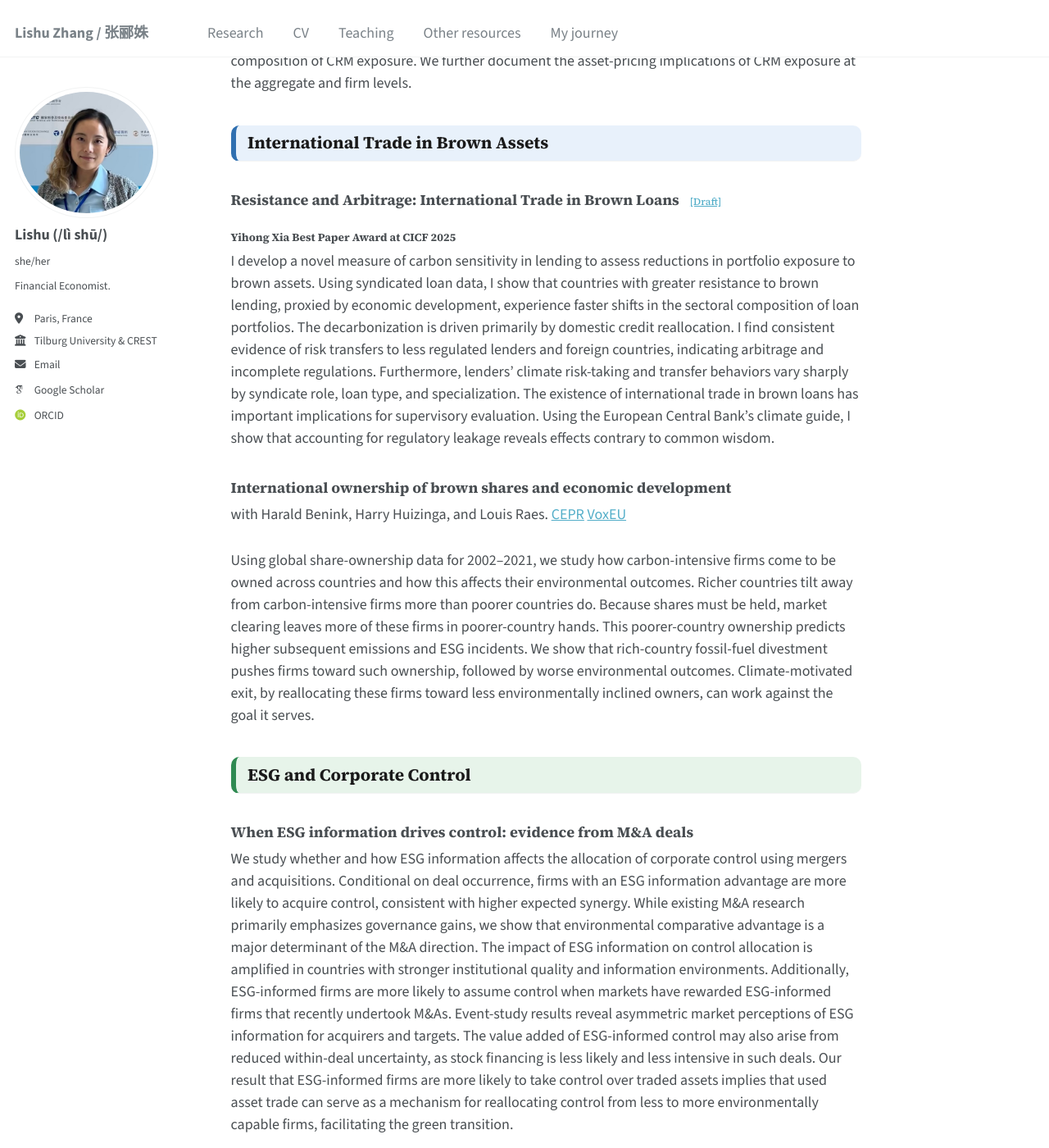
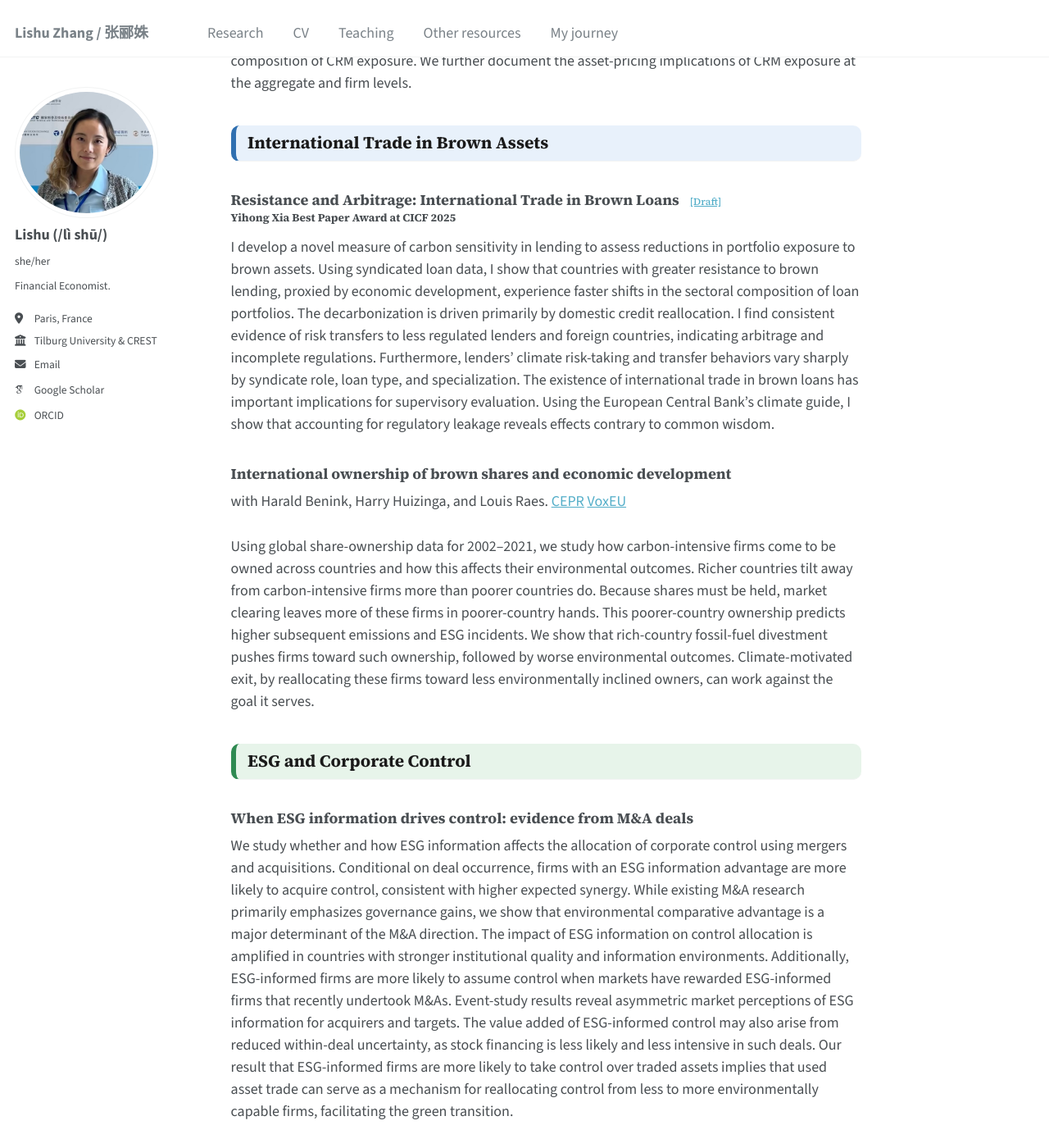
Before and after one commit to LishuZ/LishuZ.github.io, a Jekyll site: the page built from _pages/research.md, in a window 1280 px wide and 1400 px high, scrolled down 453 px. Shown: the whole window at 82% size. Built offline with Jekyll 4.4.1, drawn with Linux system fonts in a browser that asks for light colours; some web fonts are replaced.

Commit message:
Pull award line closer to title, more space before abstract
Co-Authored-By: Claude Opus 4.8 (1M context) <noreply@anthropic.com>

```diff
--- a/_pages/research.md
+++ b/_pages/research.md
@@ -22,6 +22,7 @@ redirect_from:
 .page__content h2.theme-crm { background: #e9edf2; border-left-color: #2c3e50; }
 .page__content h2.theme-fin { background: #e8f1fb; border-left-color: #2f6fb0; }
 .page__content h2.theme-esg { background: #e7f4ea; border-left-color: #2f8a52; }
+.page__content h4.award { margin-top: -0.4em; margin-bottom: 1em; }
 </style>
 
 ## Critical Raw Materials: Risk, Transition, and Pricing
@@ -39,6 +40,7 @@ We construct the first firm-level measure of exposure to critical raw materials
 
 ### Resistance and Arbitrage: International Trade in Brown Loans &ensp;<a href="https://www.dropbox.com/scl/fi/hcqlp7ls6i2v8ughdodbc/JMP_2026.pdf?rlkey=z7iw0zsemz8hrkdfkr0eo2ima&st=xu14dxor&dl=0" style="font-size:0.68em; font-weight:400;">[Draft]</a>
 #### Yihong Xia Best Paper Award at CICF 2025
+{: .award}
 
 I develop a novel measure of carbon sensitivity in lending to assess reductions in portfolio exposure to brown assets. Using syndicated loan data, I show that countries with greater resistance to brown lending, proxied by economic development, experience faster shifts in the sectoral composition of loan portfolios. The decarbonization is driven primarily by domestic credit reallocation. I find consistent evidence of risk transfers to less regulated lenders and foreign countries, indicating arbitrage and incomplete regulations. Furthermore, lenders’ climate risk-taking and transfer behaviors vary sharply by syndicate role, loan type, and specialization. The existence of international trade in brown loans has important implications for supervisory evaluation. Using the European Central Bank’s climate guide, I show that accounting for regulatory leakage reveals effects contrary to common wisdom.
 <br/>
```
